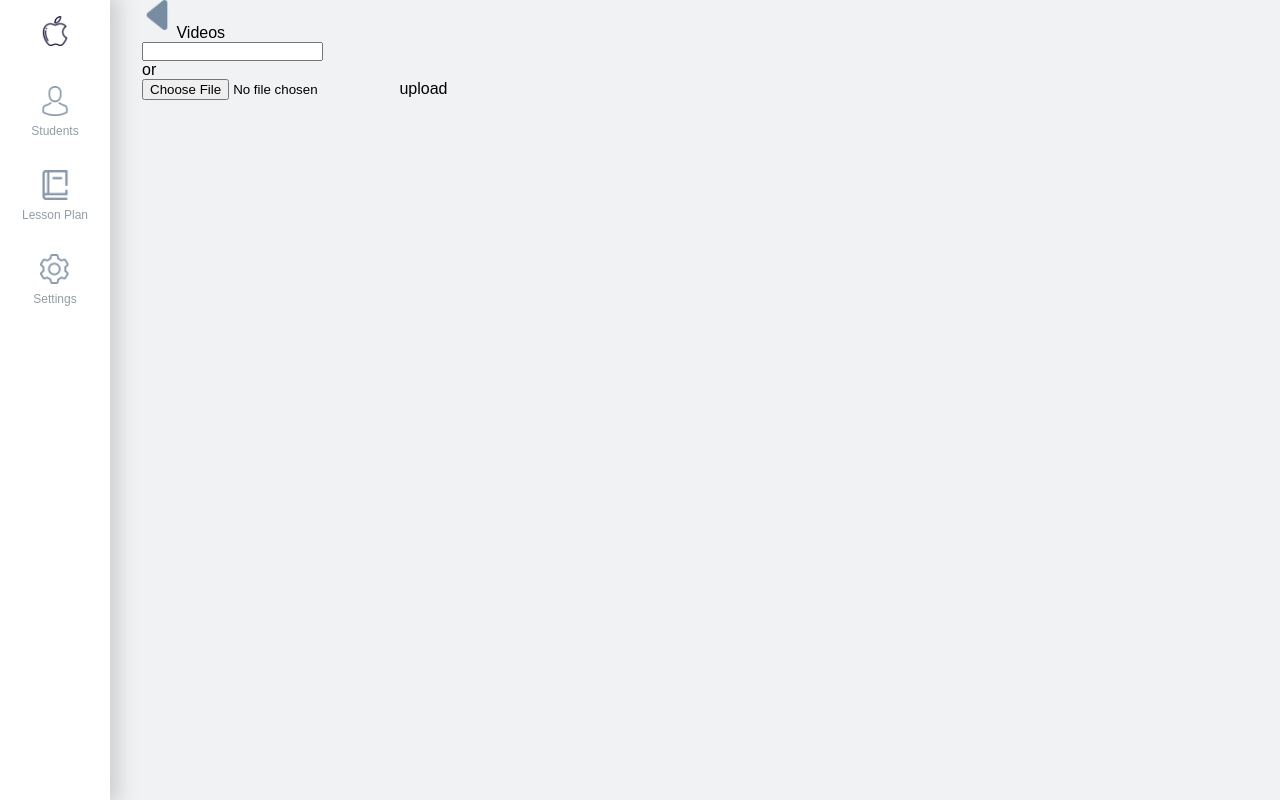
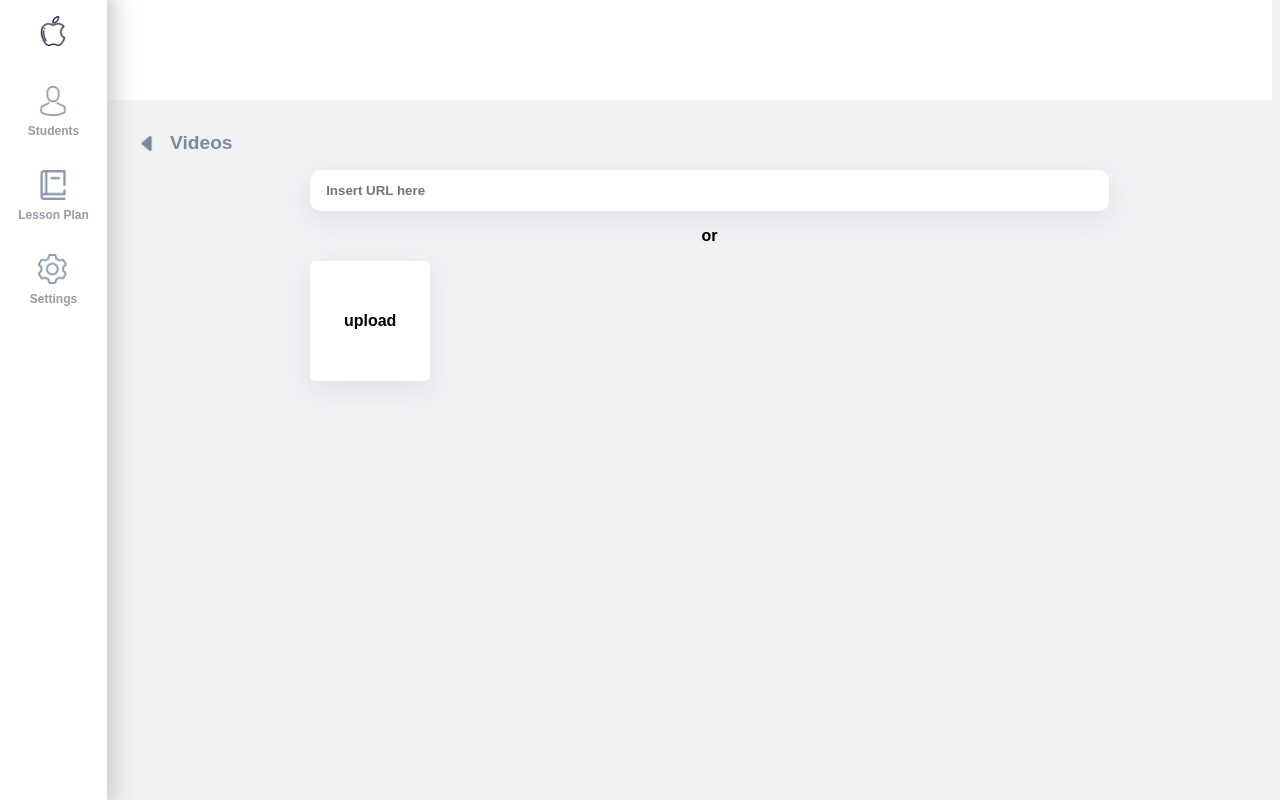
Before and after one commit to AmanGupta262/assignment, a plain HTML site: page index.html in a window 1280 px wide. Drawn offline with Linux system fonts and the light colour scheme.

Commit message:
style main content

```diff
--- a/index.html
+++ b/index.html
@@ -28,8 +28,9 @@
           </div>
         </div>
       </aside>
-      <main class="content">
-        <div class="breadcrumb">
+      <main class="content d-flex">
+        <div class="content-title"></div>
+        <div class="breadcrumb d-flex">
           <img
             src="./icons/left-arrow.png"
             alt=""
@@ -38,11 +39,11 @@
           Videos
         </div>
         <form class="upload-form">
-          <input type="url" class="input" />
+          <input type="url" class="input shadow" placeholder="Insert URL here" />
           <div class="break">or</div>
-          <div class="file">
+          <div class="file shadow">
             <input type="file" class="file-input" />
-            <span class="upload-file">upload</span>
+            <span class="upload-file d-flex">upload</span>
           </div>
         </form>
       </main>
--- a/style.css
+++ b/style.css
@@ -15,7 +15,7 @@ body {
   width: 100%;
 }
 aside.sidebar {
-  width: 110px;
+  width: 120px;
   background-color: #ffff;
   height: 100vh;
   box-shadow: 3px 0px 20px 5px #ccc;
@@ -51,13 +51,93 @@ aside.sidebar {
   color: #939da6;
   width: 100%;
   text-align: center;
+  font-weight: bold;
+
 }
 .menu-item:hover .text,
 .menu-item:focus .text {
   color: #151d31;
-  font-weight: bold;
 }
 .menu-item:hover .icon,
 .menu-item:focus .icon {
   filter: brightness(0.1);
 }
+
+main.content{
+  flex-flow: column;
+  width: 100%;
+  align-items: center;
+}
+
+.content-title{
+  height: 100px;
+  background-color: #fff;
+  width: calc(100% + 2rem);
+  margin-bottom: 1rem;
+  position: relative;
+  left: -1.5rem;
+}
+.breadcrumb{
+  padding-block: 1rem;
+  align-items: center;
+  font-size: 1.2rem;
+  font-weight: bold;
+  color: #778ca1;
+  width: 100%;
+}
+.breadcrumb-icon{
+  height: 15px;
+  width: 15px;
+  margin-bottom: 0;
+  margin-right: 1rem;
+}
+
+.upload-form{
+  width: 70%;
+}
+.input{
+  outline: none;
+  border: none;
+  background-color: white;
+  padding: 0.8rem 1rem;
+  border-radius: 10px;
+  width: 100%;
+  font-weight: bold;
+  color: darkslategrey;
+  margin-bottom: 1rem;
+}
+.break{
+  width: 100%;
+  text-align: center;
+  margin-bottom: 1rem;
+  color: black;
+  font-weight: bold;
+}
+
+.file{
+  width: 120px;
+  height: 120px;
+  background-color: white;
+  border-radius: 5px;
+  position: relative;
+}
+.file-input{
+  width: 100%;
+  height: 100%;
+  opacity: 0;
+  position: absolute;
+  top: 0;
+  left: 0;
+  cursor: pointer;
+}
+.upload-file{
+  width: 100%;
+  height: 100%;
+  align-items: center;
+  justify-content: center;
+  color: black;
+  font-weight: bold;
+}
+.shadow{
+  box-shadow: rgba(149, 157, 165, 0.2) 0px 8px 24px;
+}
```
